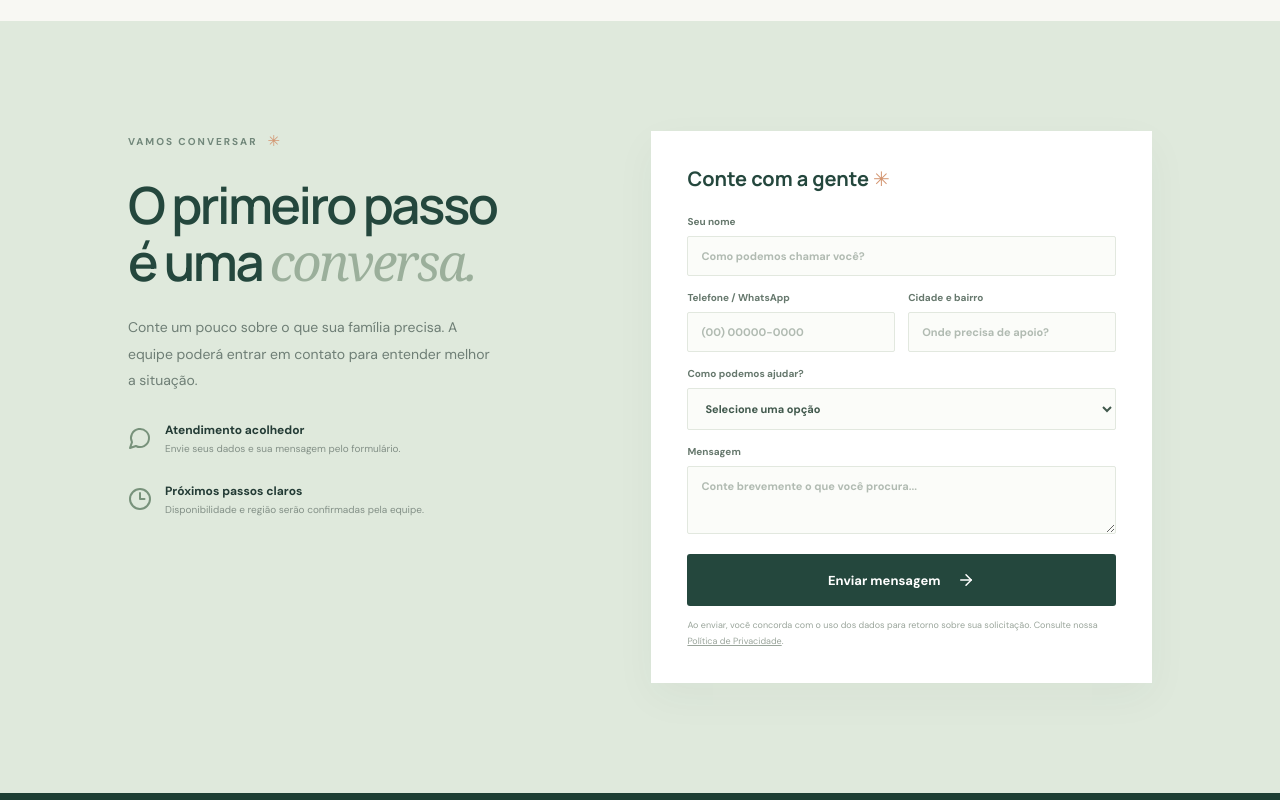
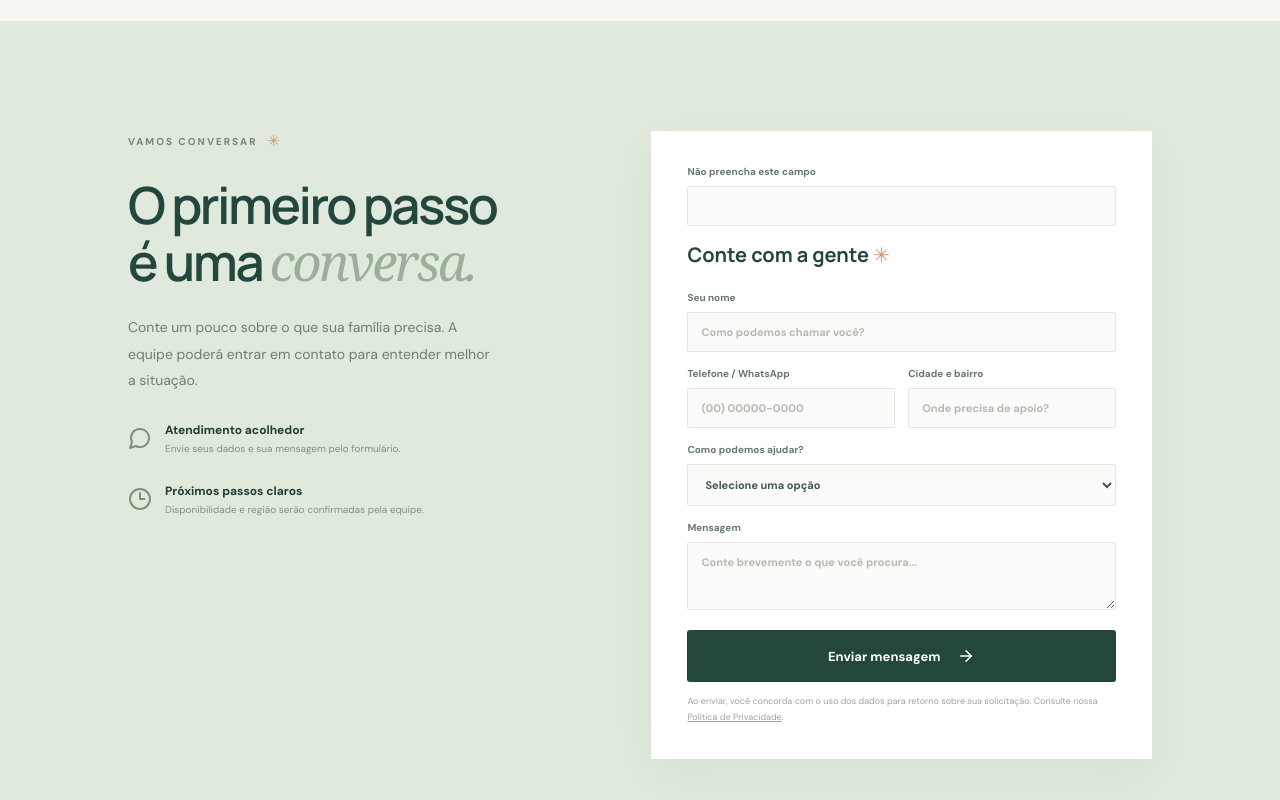
Before and after one commit to cuidadoshomecare/cuidados-home-care, a React (Vite) app: page / in a window 1280 px wide. Shown: the part 3400-4200 px from the top of the page. Built offline with nearby package versions, Linux system fonts and the light colour scheme.

Commit message:
fix: clean imports and harden contact form

```diff
--- a/src/App.tsx
+++ b/src/App.tsx
@@ -1,4 +1,4 @@
-import { ArrowRight, HeartHandshake, Menu, X, ShieldCheck, Clock3, House, MessageCircle, CheckCircle2, ChevronDown, Stethoscope, Users, Sparkles } from 'lucide-react'
+import { ArrowRight, HeartHandshake, Menu, X, ShieldCheck, Clock3, House, MessageCircle, CheckCircle2, ChevronDown, Users } from 'lucide-react'
 import React from 'react'
 import './style.css'
 
@@ -54,7 +54,7 @@ function App() {
       <section className="promise section-pad"><div className="promise-art"><img src="https://images.unsplash.com/photo-1544005313-94ddf0286df2?auto=format&fit=crop&w=850&q=85" alt="Retrato acolhedor de uma mulher sorrindo"/><div className="art-note">CUIDAR É<br/><em>ESTAR PRESENTE.</em></div></div><div className="promise-copy"><div className="section-kicker">UMA RELAÇÃO DE CONFIANÇA <span>✳</span></div><h2>Seu familiar é único.<br/><em>O cuidado também.</em></h2><p>Não existe uma única rotina que sirva para todas as pessoas. O primeiro passo é ouvir a família, compreender o que é importante e conversar com clareza sobre as possibilidades de apoio.</p><div className="promise-points"><div><CheckCircle2/><span>Conversa inicial para entender a necessidade</span></div><div><CheckCircle2/><span>Alinhamento transparente sobre o atendimento</span></div><div><CheckCircle2/><span>Respeito à privacidade e à individualidade</span></div></div><a className="button button-outline" href="#contato">Fale com a equipe <ArrowRight size={18}/></a></div></section>
       <section className="faq section-pad" id="duvidas"><div className="faq-title"><div className="section-kicker">PERGUNTAS FREQUENTES <span>✳</span></div><h2>Informação que<br/><em>traz segurança.</em></h2><p>Se sua dúvida não estiver aqui, envie uma mensagem. Será um prazer orientar.</p></div><div className="faq-list">{faqs.map(([q,a],i)=><div className={'faq-item '+(openFaq===i?'faq-active':'')} key={q}><button onClick={()=>setOpenFaq(openFaq===i?null:i)}><span>{q}</span><ChevronDown size={19}/></button>{openFaq===i&&<p>{a}</p>}</div>)}</div></section>
       <section className="contact section-pad" id="contato"><div className="contact-copy"><div className="section-kicker">VAMOS CONVERSAR <span>✳</span></div><h2>O primeiro passo<br/>é uma <em>conversa.</em></h2><p>Conte um pouco sobre o que sua família precisa. A equipe poderá entrar em contato para entender melhor a situação.</p><div className="contact-detail"><MessageCircle/><div><strong>Atendimento acolhedor</strong><span>Envie seus dados e sua mensagem pelo formulário.</span></div></div><div className="contact-detail"><Clock3/><div><strong>Próximos passos claros</strong><span>Disponibilidade e região serão confirmadas pela equipe.</span></div></div></div>
-        <form className="contact-form" name="contato-site" method="POST" data-netlify="true" action="/obrigado/"><input type="hidden" name="form-name" value="contato-site"/><div className="form-heading">Conte com a gente <span>✳</span></div><label>Seu nome<input name="nome" placeholder="Como podemos chamar você?" required/></label><div className="form-row"><label>Telefone / WhatsApp<input name="telefone" type="tel" placeholder="(00) 00000-0000" required/></label><label>Cidade e bairro<input name="regiao" placeholder="Onde precisa de apoio?" required/></label></div><label>Como podemos ajudar?<select name="necessidade" defaultValue=""><option value="" disabled>Selecione uma opção</option><option>Acompanhamento de pessoa idosa</option><option>Apoio na rotina domiciliar</option><option>Orientação para a família</option><option>Outro tipo de necessidade</option></select></label><label>Mensagem<textarea name="mensagem" rows={3} placeholder="Conte brevemente o que você procura..."/></label><button className="button button-dark form-submit" type="submit">Enviar mensagem <ArrowRight size={18}/></button><small>Ao enviar, você concorda com o uso dos dados para retorno sobre sua solicitação. Consulte nossa <a href="/privacidade/">Política de Privacidade</a>.</small></form>
+        <form className="contact-form" name="contato-site" method="POST" data-netlify="true" data-netlify-honeypot="bot-field" action="/obrigado/"><input type="hidden" name="form-name" value="contato-site"/><label hidden>Não preencha este campo<input name="bot-field" /></label><div className="form-heading">Conte com a gente <span>✳</span></div><label>Seu nome<input name="nome" placeholder="Como podemos chamar você?" required/></label><div className="form-row"><label>Telefone / WhatsApp<input name="telefone" type="tel" placeholder="(00) 00000-0000" required/></label><label>Cidade e bairro<input name="regiao" placeholder="Onde precisa de apoio?" required/></label></div><label>Como podemos ajudar?<select name="necessidade" defaultValue=""><option value="" disabled>Selecione uma opção</option><option>Acompanhamento de pessoa idosa</option><option>Apoio na rotina domiciliar</option><option>Orientação para a família</option><option>Outro tipo de necessidade</option></select></label><label>Mensagem<textarea name="mensagem" rows={3} placeholder="Conte brevemente o que você procura..."/></label><button className="button button-dark form-submit" type="submit">Enviar mensagem <ArrowRight size={18}/></button><small>Ao enviar, você concorda com o uso dos dados para retorno sobre sua solicitação. Consulte nossa <a href="/privacidade/">Política de Privacidade</a>.</small></form>
       </section>
     </main>
     <footer className="footer"><div className="footer-main"><a className="brand brand-footer" href="#inicio"><span className="brand-mark"><HeartHandshake size={22}/></span><span>cuidados<span className="brand-light">home care</span></span></a><p>Cuidado domiciliar com acolhimento, respeito e atenção à individualidade.</p><a className="footer-top" href="#inicio">Voltar ao topo ↑</a></div><div className="footer-bottom"><span>© {new Date().getFullYear()} Cuidados Home Care. Todos os direitos reservados.</span><a href="/privacidade/">Privacidade</a><span>Informações institucionais sujeitas à confirmação pela equipe.</span></div></footer>
```
